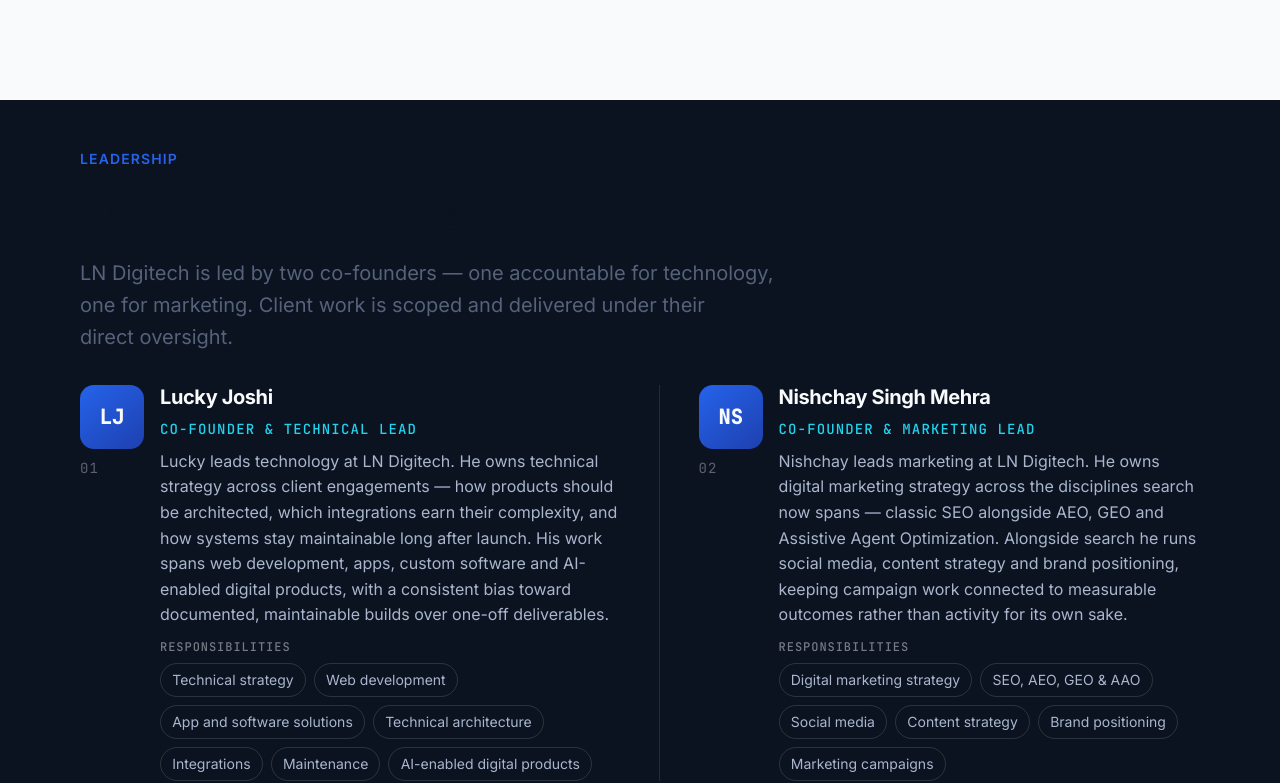
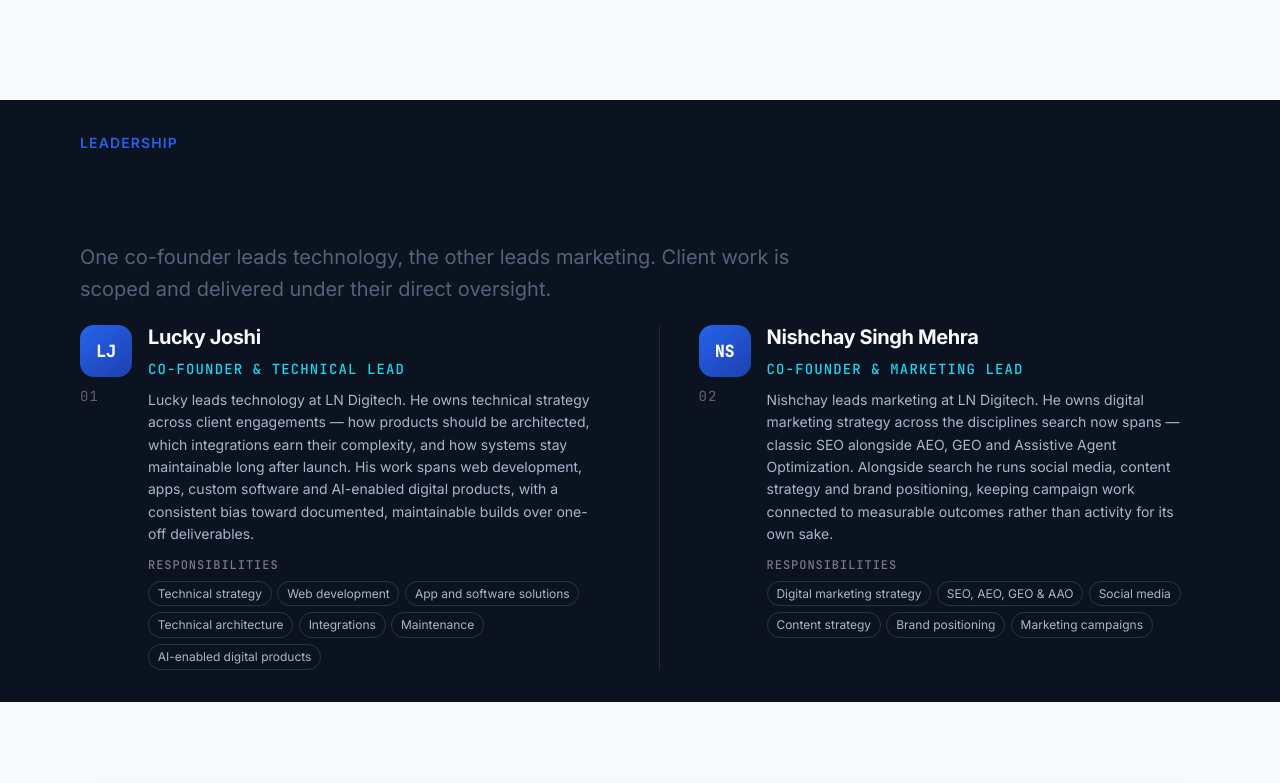
Before and after one commit to LN-Digitech/LN-Dgitech-Website, a Next.js app: page /about in a window 1280 px wide. Shown: the part 2918-3701 px from the top of the page. Built offline with nearby package versions, Linux system fonts and the light colour scheme; no server answers.

Commit message:
Trim About founders band height further
- Section padding ~96px -> ~48px, heading margin halved
- Bio to text-sm, monogram 64->52px, smaller responsibility chips
- Shorter section description

```diff
--- a/components/founders/FoundersSection.module.css
+++ b/components/founders/FoundersSection.module.css
@@ -1,13 +1,13 @@
 /* Full editorial band (About page) ----------------------------------------- */
 
 .section {
-  padding-block: clamp(2.25rem, 4vw, 3rem);
+  padding-block: clamp(1.5rem, 2.5vw, 2rem);
   background: var(--color-navy);
   color: var(--color-text-inverse-muted);
 }
 
 .heading {
-  margin-bottom: clamp(1.5rem, 3vw, 2rem);
+  margin-bottom: clamp(1rem, 2vw, 1.25rem);
 }
 
 .grid {
@@ -34,20 +34,20 @@
   display: inline-flex;
   align-items: center;
   justify-content: center;
-  width: 64px;
-  height: 64px;
+  width: 52px;
+  height: 52px;
   border-radius: var(--radius-md);
   background: linear-gradient(140deg, #2563eb 0%, #1e40af 100%);
   color: #f8fafc;
   font-family: var(--font-mono), monospace;
-  font-size: var(--text-lg);
+  font-size: var(--text-base);
   font-weight: var(--weight-bold);
   letter-spacing: 0.02em;
 }
 
 .portrait {
-  width: 64px;
-  height: 64px;
+  width: 52px;
+  height: 52px;
   border-radius: var(--radius-md);
   object-fit: cover;
 }
@@ -112,10 +112,10 @@
 
 .bio {
   margin: 0;
-  font-size: var(--text-base);
+  font-size: var(--text-sm);
   line-height: var(--leading-normal);
   color: var(--color-text-inverse-muted);
-  max-width: 38rem;
+  max-width: 42rem;
 }
 
 .responsibilities {
@@ -135,17 +135,17 @@
 .responsibilityList {
   display: flex;
   flex-wrap: wrap;
-  gap: var(--space-2);
+  gap: 0.35rem;
   margin: 0;
   padding: 0;
   list-style: none;
 }
 
 .responsibility {
-  padding: 0.3rem 0.7rem;
+  padding: 0.15rem 0.55rem;
   border: 1px solid rgba(248, 250, 252, 0.14);
   border-radius: 999px;
-  font-size: var(--text-sm);
+  font-size: var(--text-xs);
   color: var(--color-text-inverse-muted);
 }
 
--- a/components/founders/FoundersSection.tsx
+++ b/components/founders/FoundersSection.tsx
@@ -46,7 +46,7 @@
           description={
             compact
               ? undefined
-              : "LN Digitech is led by two co-founders — one accountable for technology, one for marketing. Client work is scoped and delivered under their direct oversight."
+              : "One co-founder leads technology, the other leads marketing. Client work is scoped and delivered under their direct oversight."
           }
           className={styles.heading}
         />
```
